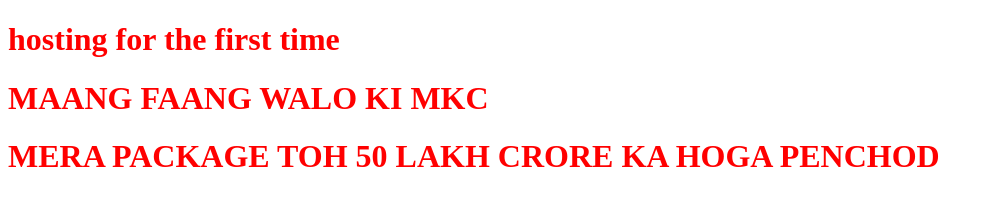
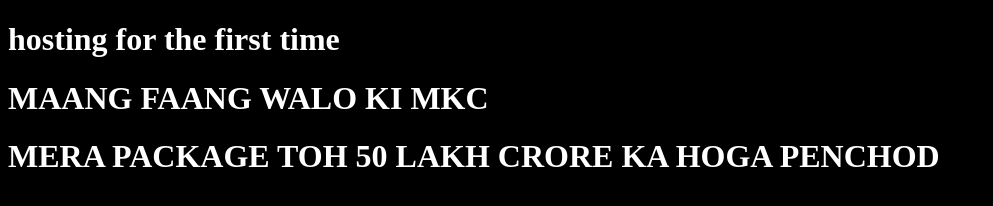
Before and after one commit to ASHUTOSH-309/ASHUTOSH-309.github.io, a plain HTML site: page index.html in a window 1280 px wide. Shown: the whole page, without its empty margins (0-993 px from the left). Drawn offline with Linux system fonts and the light colour scheme.

Commit message:
background and foreground change

```diff
--- a/index.html
+++ b/index.html
@@ -7,7 +7,13 @@
     <style>
         h1{
 
-            color:red
+            color:white
+
+        }
+
+        body{
+
+            background-color: black;
 
         }
 
```
